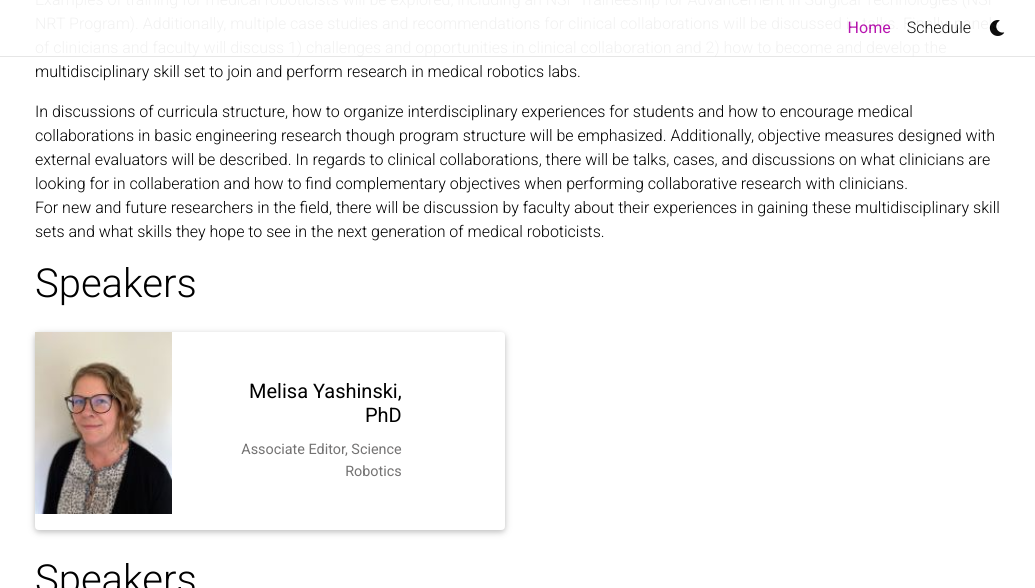
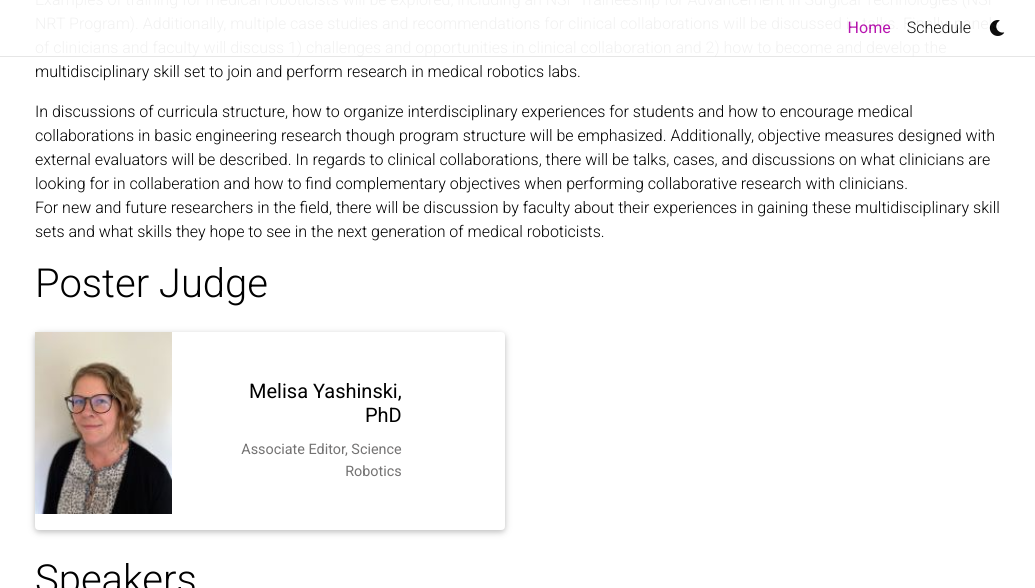
Before and after one commit to future-med-roboticist/future-med-roboticist.github.io, a Jekyll site: the page built from _pages/home.md, in a window 1280 px wide and 900 px high, scrolled down 393 px, cut to the strip 0-588 px from the top of the window. Shown: the whole strip, without its empty margins (120-1155 px from the left). Built offline with Jekyll 4.4.1, drawn with Linux system fonts in a browser that asks for light colours; full-size pictures stand in for the smaller copies a plugin makes; comment, search, counter and statistics services are not loaded; a style sheet for code colours, icons or effects is not loaded.

Commit message:
Update home.md

```diff
--- a/_pages/home.md
+++ b/_pages/home.md
@@ -22,7 +22,7 @@ Additionally, objective measures designed with external evaluators will be descr
 In regards to clinical collaborations, there will be talks, cases, and discussions on what clinicians are looking for in collaberation and how to find complementary objectives when performing collaborative research with clinicians.
 For new and future researchers in the field, there will be discussion by faculty about their experiences in gaining these multidisciplinary skill sets and what skills they hope to see in the next generation of medical roboticists.
 
-# Speakers
+# Poster Judge
 <div class="row row-cols-2 projects pt-3 pb-3">
   {% include people_horizontal.html name="Melisa Yashinski, PhD" affiliation="Associate Editor, Science Robotics" url="https://www.science.org/journal/scirobotics" img="/assets/img/people/melisa.jpg"  %}
 </div>
```
